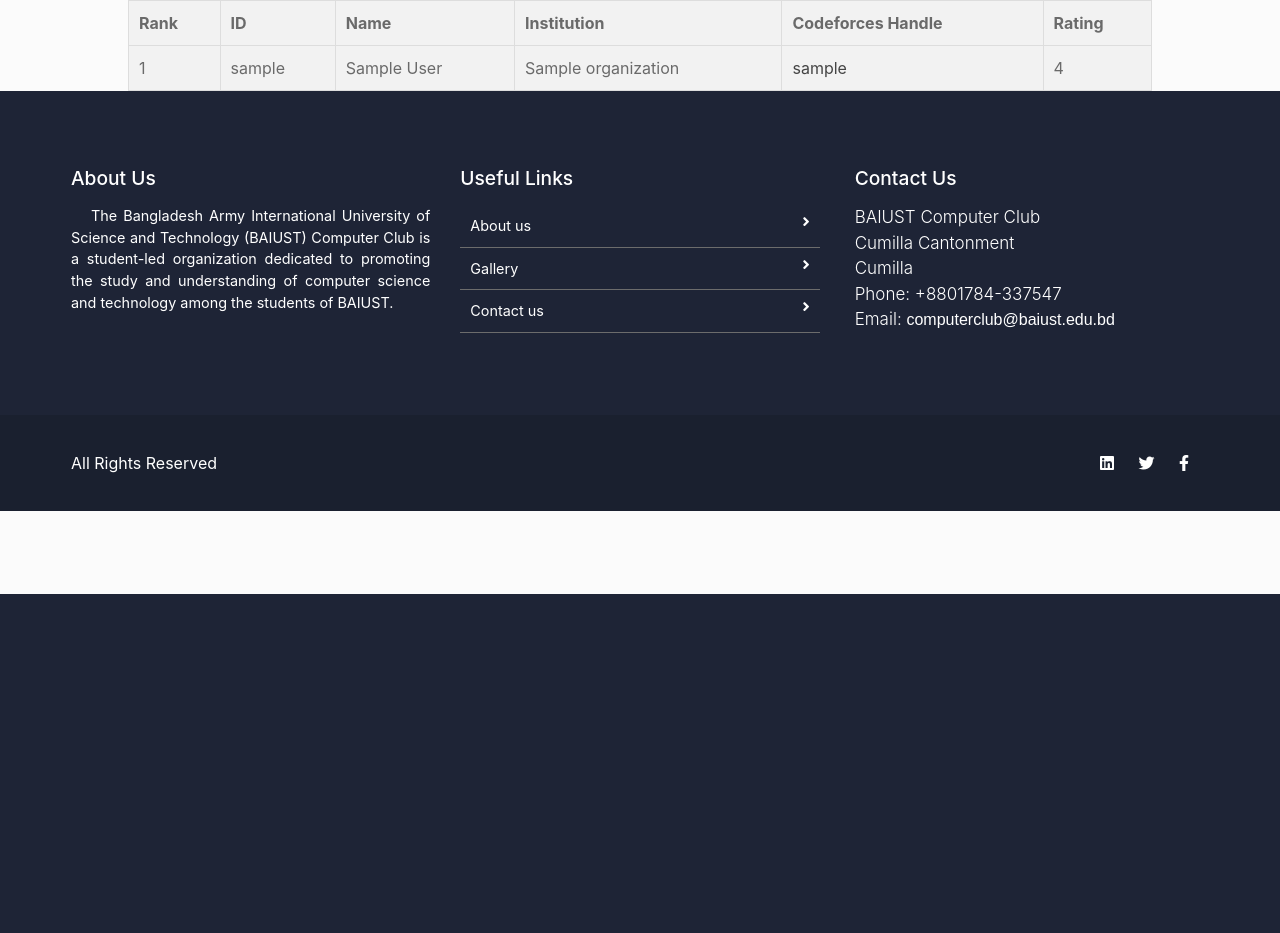
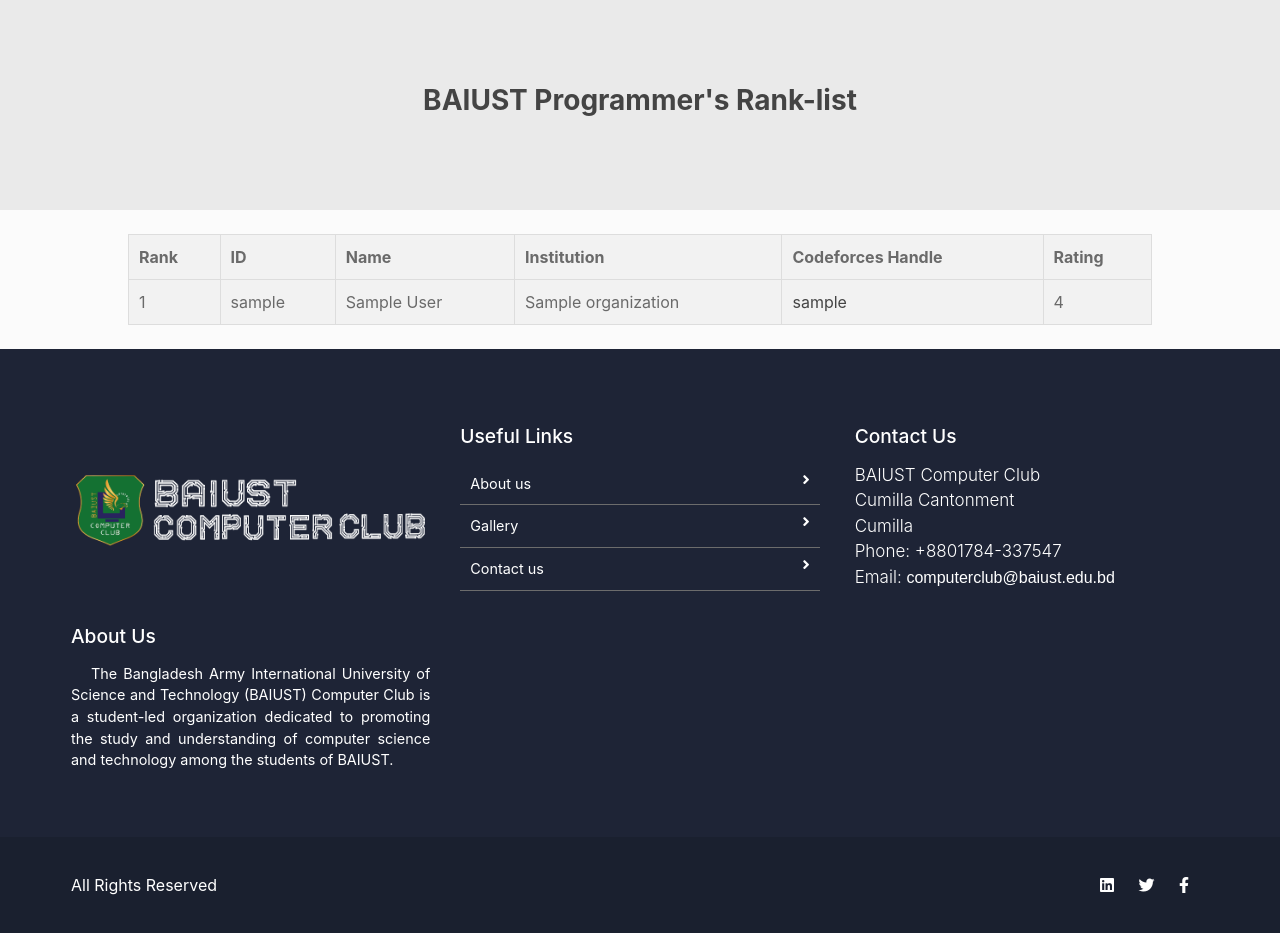
Before and after one commit to tawsif-rahman-shopnil/django-flask-cp-ranklist, a Flask app: template templates/ranklist.html in a window 1280 px wide. Shown: the part 206-1139 px from the top of the page. Before the commit the page ends 800 px from the top, so only its background shows below. Run offline with Flask 3, Linux system fonts and the light colour scheme; the template is opened without the code that fills it: most values are stand-ins (such as "Sample title", 1, 10 or a date in 2020).

Commit message:
Update ranklist.html

```diff
--- a/templates/ranklist.html
+++ b/templates/ranklist.html
@@ -7,15 +7,15 @@
     <meta name="viewport" content="width=device-width, initial-scale=1, shrink-to-fit=no">
     <title>Programmer's Rank-list</title>
     <link rel="stylesheet" href="{{ url_for('static', filename='styles.css') }}">
-    <link rel="shortcut icon" href="assets/images/fav.png" type="image/x-icon">
+    <link rel="shortcut icon" href="static/assets/images/fav.png" type="image/x-icon">
     <link href="https://fonts.googleapis.com/css2?family=Ubuntu:wght@400;500&display=swap" rel="stylesheet">
-    <link rel="shortcut icon" href="assets/images/fav.jpg">
-    <link rel="stylesheet" href="assets/css/bootstrap.min.css">
-    <link rel="stylesheet" href="assets/css/all.min.css">
-    <link rel="stylesheet" href="assets/css/animate.css">
-    <link rel="stylesheet" href="assets/plugins/slider/css/owl.carousel.min.css">
-    <link rel="stylesheet" href="assets/plugins/slider/css/owl.theme.default.css">
-    <link rel="stylesheet" type="text/css" href="assets/css/style.css"
+    <link rel="shortcut icon" href="static/assets/images/fav.jpg">
+    <link rel="stylesheet" href="static/assets/css/bootstrap.min.css">
+    <link rel="stylesheet" href="static/assets/css/all.min.css">
+    <link rel="stylesheet" href="static/assets/css/animate.css">
+    <link rel="stylesheet" href="static/assets/plugins/slider/css/owl.carousel.min.css">
+    <link rel="stylesheet" href="static/assets/plugins/slider/css/owl.theme.default.css">
+    <link rel="stylesheet" type="text/css" href="static/assets/css/style.css"
 
     />
 </head>
@@ -61,7 +61,7 @@
             <div class="row nav-row">
                 <div class="col-lg-3 col-md-12 logo">
                     <a href="index.html">
-                        <img src="assets/images/logo.png" alt="bcc">
+                        <img src="static/assets/images/logo.png" alt="bcc">
                         <a data-toggle="collapse" data-target="#menu" href="#menu"><i class="fas d-block d-lg-none  small-menu fa-bars"></i></a>
                     </a>
 
@@ -95,8 +95,17 @@
 
   <!--  ************************* Page Title Starts Here ************************** -->
 
+  <div class="page-nav no-margin row">
+    <div class="container">
+        <div class="row">
+            <h2>BAIUST Programmer's Rank-list</h2>
+        </div>
+    </div>
+</div>
+
 
  <!--  ************************* Gallery Starts Here ************************** -->
+</br>
  <table>
     <tr>
         <th>Rank</th>
@@ -119,7 +128,7 @@
         {% set counter.value = counter.value + 1 %}
     {% endfor %}
 </table>
-
+</br>
 
   <!--  ************************* Footer Starts Here ************************** -->
 
@@ -128,6 +137,9 @@
     <div class="container">
         <div class="row">
             <div class="col-md-4 col-sm-12">
+                <div class="panelhero">
+                    <img src="static/assets/images/hero.png" alt="bcc">
+                </div>
                 <h2>About Us</h2>
                 <p>
                     The Bangladesh Army International University of Science and Technology (BAIUST) Computer Club is a student-led organization dedicated to promoting the study and understanding of computer science and technology among the students of BAIUST.
@@ -155,7 +167,7 @@
         </div>
     </div>
 
-
+</div>
 </footer>
 <div class="copy">
         <div class="container">
@@ -173,11 +185,11 @@
 
 </body>
 
-<script src="assets/js/jquery-3.2.1.min.js"></script>
-<script src="assets/js/popper.min.js"></script>
-<script src="assets/js/bootstrap.min.js"></script>
-<script src="assets/plugins/scroll-fixed/jquery-scrolltofixed-min.js"></script>
-<script src="assets/plugins/slider/js/owl.carousel.min.js"></script>
-<script src="assets/js/script.js"></script>
+<script src="static/assets/js/jquery-3.2.1.min.js"></script>
+<script src="static/assets/js/popper.min.js"></script>
+<script src="static/assets/js/bootstrap.min.js"></script>
+<script src="static/assets/plugins/scroll-fixed/jquery-scrolltofixed-min.js"></script>
+<script src="static/assets/plugins/slider/js/owl.carousel.min.js"></script>
+<script src="static/assets/js/script.js"></script>
 
 </html>
```
